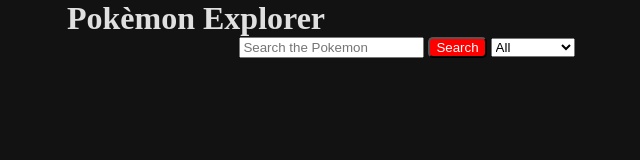
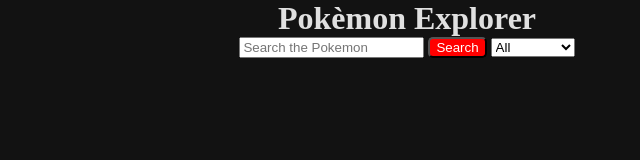
Before and after one commit to RISHIKARIR/poke-explorer, a plain HTML site: page index.html in a window 1280 px wide. Shown: the whole page, without its empty margins (233-873 px from the left). Drawn offline with nearby package versions, Linux system fonts and the light colour scheme; no server answers.

Commit message:
Update style.css

```diff
--- a/style.css
+++ b/style.css
@@ -42,7 +42,7 @@
 
 #heading{
     display: flex;
-    margin-left: 300px;
+    justify-content:center;
 }
 
 
```
